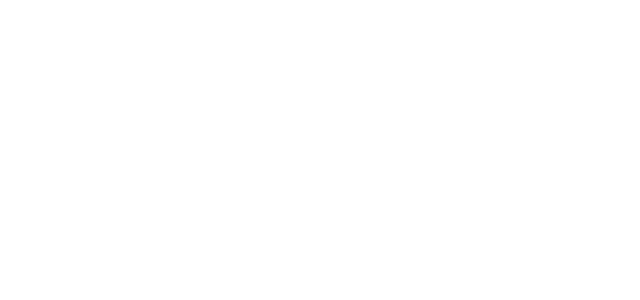
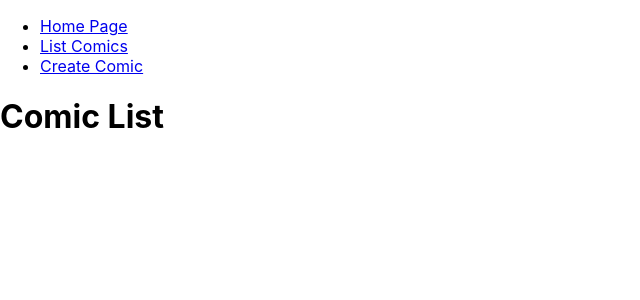
Before and after one commit to nlsteadman/the-pull-list, a React (Create React App) app: page /comics in a window 1280 px wide. Before the commit this address had no page. Shown: the top 300 px of the page, without its empty margins (0-640 px from the left). Built offline with nearby package versions, Linux system fonts and the light colour scheme.

Commit message:
added links to frontend

```diff
--- a/src/App.jsx
+++ b/src/App.jsx
@@ -1,12 +1,18 @@
 import './App.css';
+import Navbar from "./components/navigation/Navbar";
 import Home from "./components/static/Home";
+import ComicList from "./components/comics/ComicList";
+import ComicForm from "./components/comics/ComicForm";
 import { BrowserRouter as Router, Routes, Route } from 'react-router-dom';
 
 const App = () => {
   return (
     <Router>
+      <Navbar />
       <Routes>
         <Route path="/" element={ <Home />} />
+        <Route path="/comics" element={ <ComicList />} />
+        <Route path="/comics/new" element={ <ComicForm />} />
       </Routes>
     </Router>
   );
--- /dev/null
+++ b/src/components/comics/ComicForm.jsx
@@ -0,0 +1,11 @@
+import React from 'react'
+
+const ComicForm = () => {
+  return (
+    <div>
+        <h1>Comic Form</h1>
+    </div>
+  )
+}
+
+export default ComicForm
--- /dev/null
+++ b/src/components/comics/ComicList.jsx
@@ -0,0 +1,11 @@
+import React from 'react'
+
+const ComicList = () => {
+  return (
+    <div>
+        <h1>Comic List</h1>
+    </div>
+  )
+}
+
+export default ComicList
--- /dev/null
+++ b/src/components/navigation/Navbar.jsx
@@ -0,0 +1,18 @@
+import React from 'react'
+import { Link } from 'react-router-dom';
+
+const Navbar = () => {
+  return (
+    <div>
+        <nav>
+            <ul>
+                <li><Link to="/">Home Page</Link></li>
+                <li><Link to="/comics">List Comics</Link></li>
+                <li><Link to="/comics/new">Create Comic</Link></li>
+            </ul>
+        </nav>
+    </div>
+  )
+}
+
+export default Navbar
```
